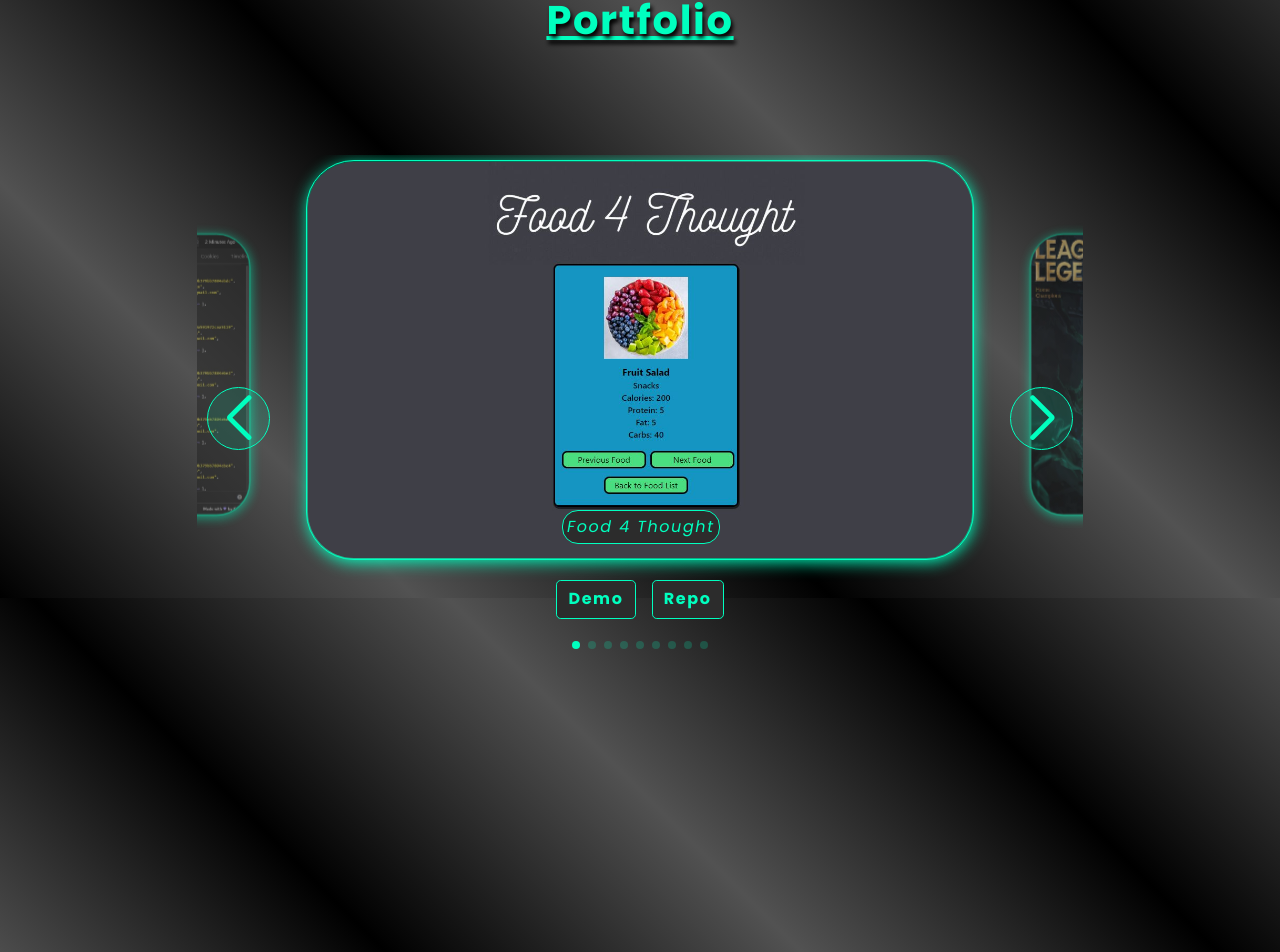
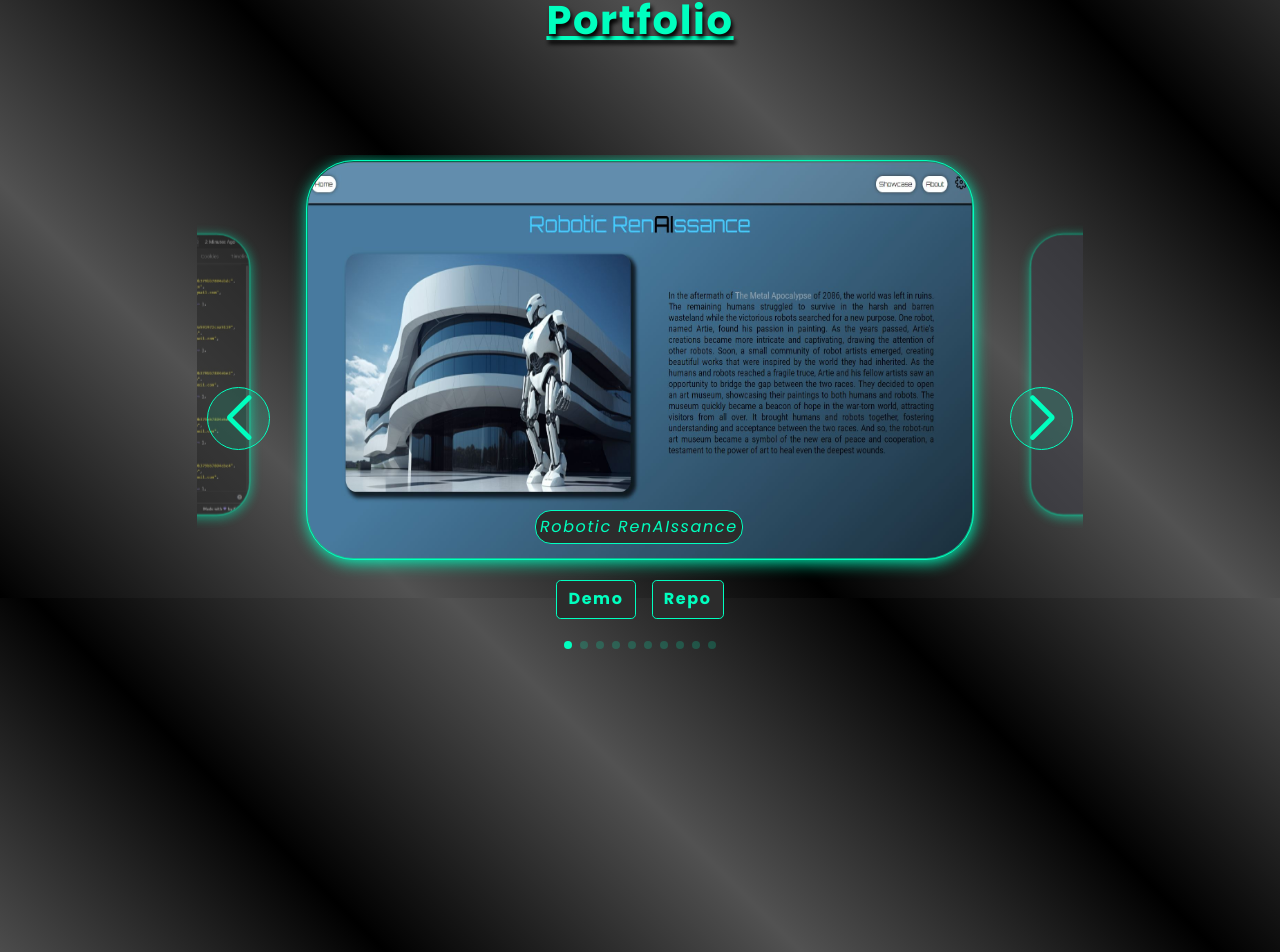
Before and after one commit to jk377y/Bootcamp-Challenge-20-My-React-Portfolio, a React (Create React App) app: page / in a window 1280 px wide. Shown: the part 1002-1954 px from the top of the page. Built offline with nearby package versions, Linux system fonts and the light colour scheme.

Commit message:
added new project to carousel

```diff
--- a/src/components/projects/Slideshow.jsx
+++ b/src/components/projects/Slideshow.jsx
@@ -5,6 +5,7 @@ import 'swiper/css/effect-coverflow';
 import 'swiper/css/pagination';
 import 'swiper/css/navigation';
 import { EffectCoverflow, Pagination, Navigation } from 'swiper';
+import projectImage_0 from '../../assets/images/projectImages/roboticRenaissance.JPG'
 import projectImage_1 from '../../assets/images/projectImages/f4t.JPG'
 import projectImage_2 from '../../assets/images/projectImages/lol_db.JPG'
 import projectImage_3 from '../../assets/images/projectImages/hopeIsLostEcom.JPG'
@@ -43,6 +44,18 @@ const Slideshow = () =>
                 modules= { [ EffectCoverflow, Pagination, Navigation ] }
                 className='swiper_container'>
                 {/* Carousel slides */}
+                <SwiperSlide>
+                    <div className="projFrame">
+                        <div className="projWindow">
+                            <img className='slides' src={ projectImage_0 } alt="Robotic RenAIssance" title='Robotic RenAIssance' />
+                            <i className="slideTitle slideTitle0">Robotic RenAIssance</i>
+                        </div>
+                        <div className="projBtns">
+                            <a href='https://robotic-renaissance.herokuapp.com/' target='_blank' rel="noreferrer" className='btn'>Demo</a>
+                            <a href='https://github.com/jk377y/Robotic_RenAIssance' target='_blank' rel="noreferrer" className='btn'>Repo</a>
+                        </div>
+                    </div>
+                </SwiperSlide>
                 <SwiperSlide>
                     <div className="projFrame">
                         <div className="projWindow">
--- a/src/index.css
+++ b/src/index.css
@@ -245,6 +245,9 @@ section#portfolio {
 	border-radius: 1rem;
 	padding: 0.25rem;
 }
+.slideTitle0 {
+	margin-left: -105px;
+}
 .slideTitle1 {
 	margin-left: -78px;
 }
```
Also changed, not shown: src/App.jsx (+9 -10 lines), src/assets/images/projectImages/roboticRenaissance.JPG (added).
